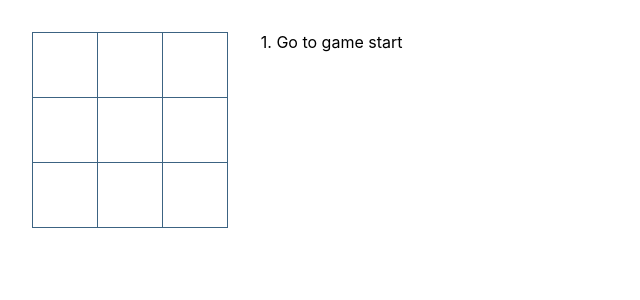
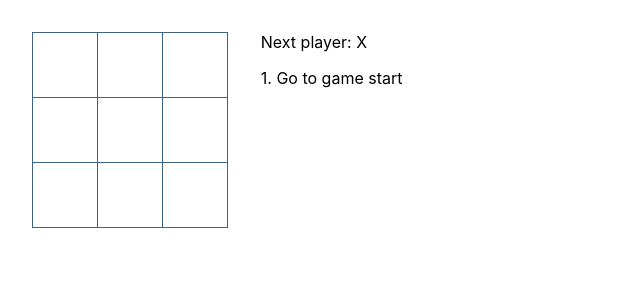
Before and after one commit to C0ZEN/react-tic-tac-toe, a React (Create React App) app: page / in a window 1280 px wide. Shown: the top 300 px of the page, without its empty margins (0-640 px from the left). Built offline with nearby package versions, Linux system fonts and the light colour scheme.

Commit message:
feat: display next player

```diff
--- a/src/game/game.scss
+++ b/src/game/game.scss
@@ -9,7 +9,13 @@
     margin-right: 2rem;
   }
 
-  .feed-item {
-    margin: 0 0 0.5rem 0;
+  .information {
+    .active-player {
+      margin: 0 0 1rem 0;
+    }
+
+    .feed-item {
+      margin: 0 0 0.5rem 0;
+    }
   }
 }
--- a/src/game/game.tsx
+++ b/src/game/game.tsx
@@ -23,12 +23,18 @@ export function Game(): ReactElement {
     );
   });
 
+  const [isXNextPlayer] = useState<boolean>(true);
+  const activePlayer = `Next player: ${isXNextPlayer ? 'X' : 'O'}`;
+
   return (
     <div className={'game'}>
       <div className={'board-container'}>
         <Board></Board>
       </div>
-      <Feed>{feedList}</Feed>
+      <div className={'information'}>
+        <p className={'active-player'}>{activePlayer}</p>
+        <Feed>{feedList}</Feed>
+      </div>
     </div>
   );
 }
```
